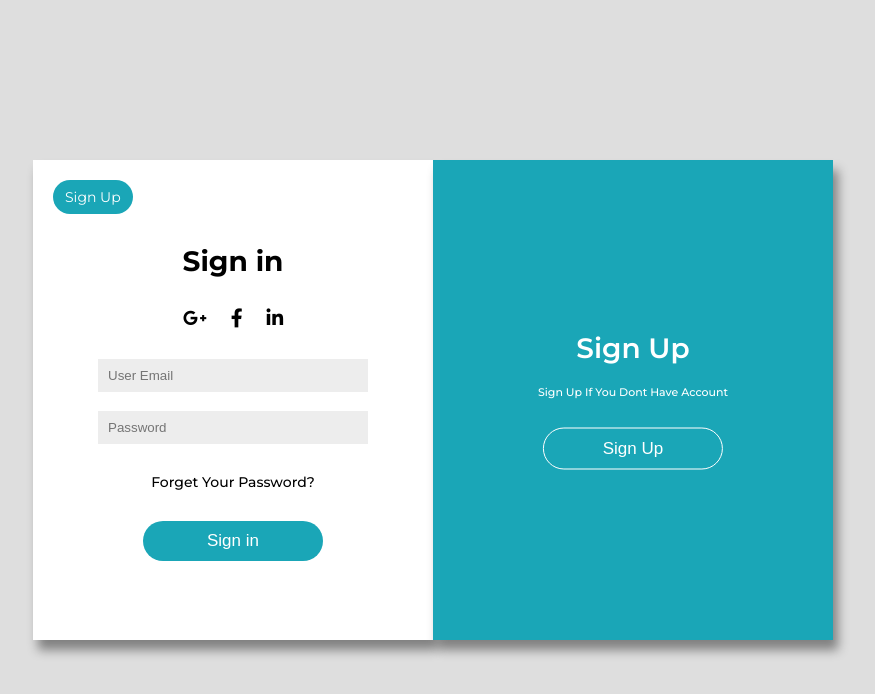
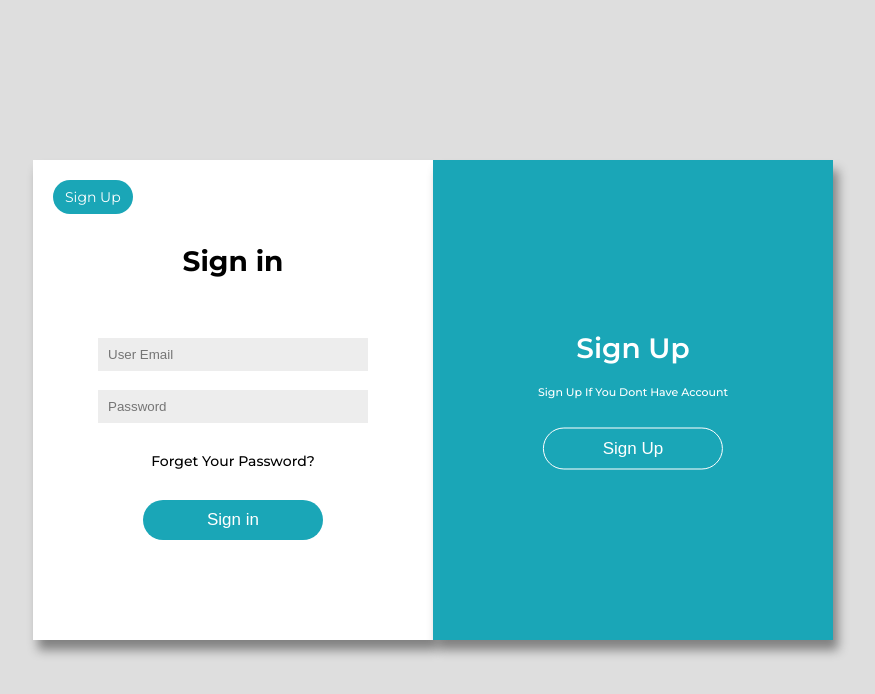
Before and after one commit to Mohamed-Ly/Dante-Ly1, a plain HTML site: page Login/index.html in a window 1280 px wide. Shown: the whole page, without its empty margins (207-1082 px from the left). Drawn offline with Linux system fonts and the light colour scheme.

Commit message:
Update index.html

```diff
--- a/Login/index.html
+++ b/Login/index.html
@@ -22,9 +22,9 @@
                 <h2>Sign in</h2>
                 <div class="contact">
                     <div class="social">
-                        <a class="google-efc" href="https://google.com" target="blank"><i class="fa-brands fa-google-plus-g"></i></a>
+                        <!-- <a class="google-efc" href="https://google.com" target="blank"><i class="fa-brands fa-google-plus-g"></i></a>
                         <a href="https://facebook.com" target="blank"><i class="fa-brands fa-facebook-f"></i></a>
-                        <a href="https://linkedin.com" target="blank"><i class="fa-brands fa-linkedin-in"></i></a>
+                        <a href="https://linkedin.com" target="blank"><i class="fa-brands fa-linkedin-in"></i></a> -->
                     </div>
                     </div>
                 <form action="">
```
